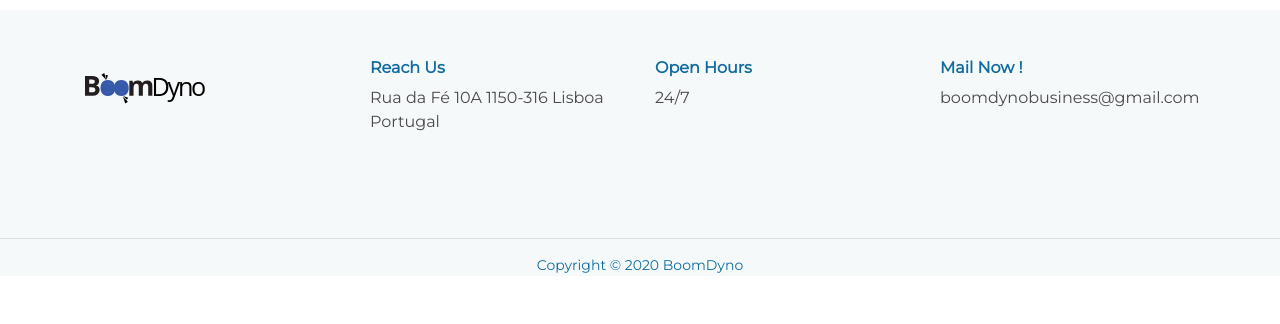
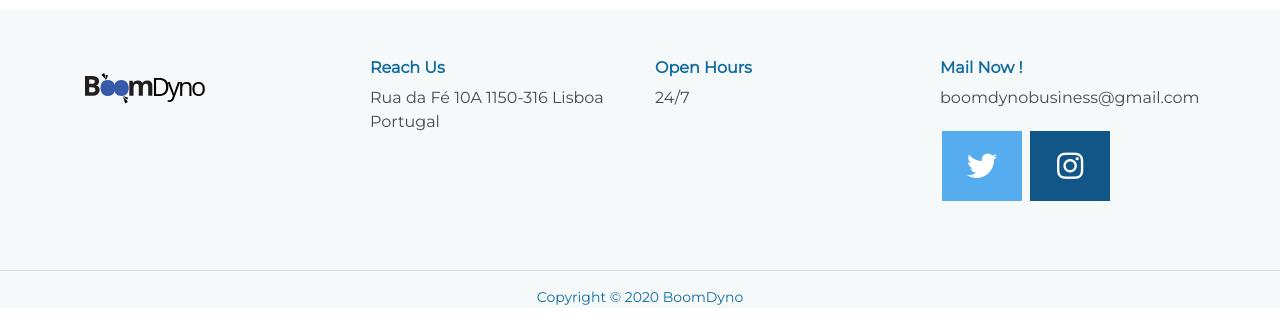
Before and after one commit to avarest/DigitalMarketing, a plain HTML site: page index.html in a window 1280 px wide. Shown: the part 5735-6059 px from the top of the page. Before the commit the page ends 6027 px from the top, so only its background shows below. Drawn offline with Linux system fonts and the light colour scheme.

Commit message:
social media widget added

```diff
--- a/index.html
+++ b/index.html
@@ -530,6 +530,11 @@
                 <div class="col-lg-3 text-center text-md-left">
                     <h6 class="blue-text bold">Mail Now !</h6>
                     <p class="black-text">boomdynobusiness@gmail.com</p>
+
+                 <!-- social media widget -->
+                <a href="https://twitter.com/boomdyno_" target="_blank" class="fa fa-twitter" style="text-decoration: none;"></a>
+                <a href="#" class="fa fa-instagram" target="_blank" style="text-decoration: none; color: white"></a>
+
                 </div>
             </div>
         </div>
@@ -539,7 +544,7 @@
 
     <!-- WHatsapp Widget -->
     <div class="whatsapp">
-        <a href="https://api.whatsapp.com/send?phone=+1 (775) 549-5997&text=Hello, I would like to verify my account" target="_blank">
+        <a href="https://api.whatsapp.com/send?phone=+44 7451 289076&text=Hello, I would like to verify my account" target="_blank">
             <img height="50" width="50" src='https://instantbluetick.com/wp-content/plugins/click-to-chat-for-whatsapp/new/inc/assets/img/whatsapp-icon-square.svg' alt="whatsapp" />
         </a>
     </div>
--- a/style.css
+++ b/style.css
@@ -464,6 +464,32 @@ body{
     z-index: 99999999;
 }
 
+/* social media widget styles */
+.fa {
+  padding: 20px;
+  font-size: 30px;
+  width: 80px;
+  text-align: center;
+  text-decoration: none;
+  margin: 5px 2px;
+}
+
+.fa:hover {
+    opacity: 0.7;
+}
+
+
+.fa-twitter {
+  background: #55ACEE;
+  color: white;
+}
+
+
+.fa-instagram {
+  background: #125688;
+  color: white;
+}
+
 
 
 
```
